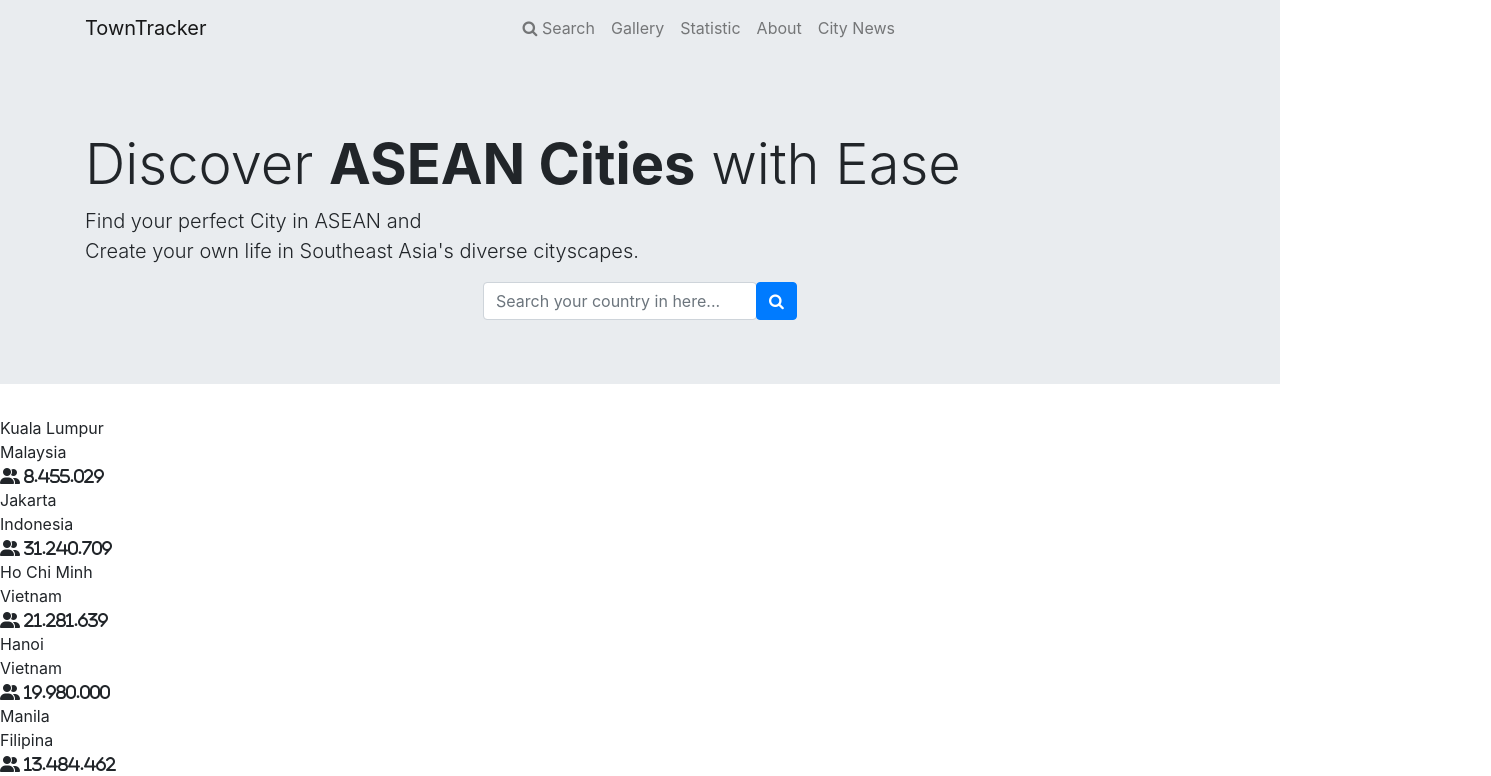
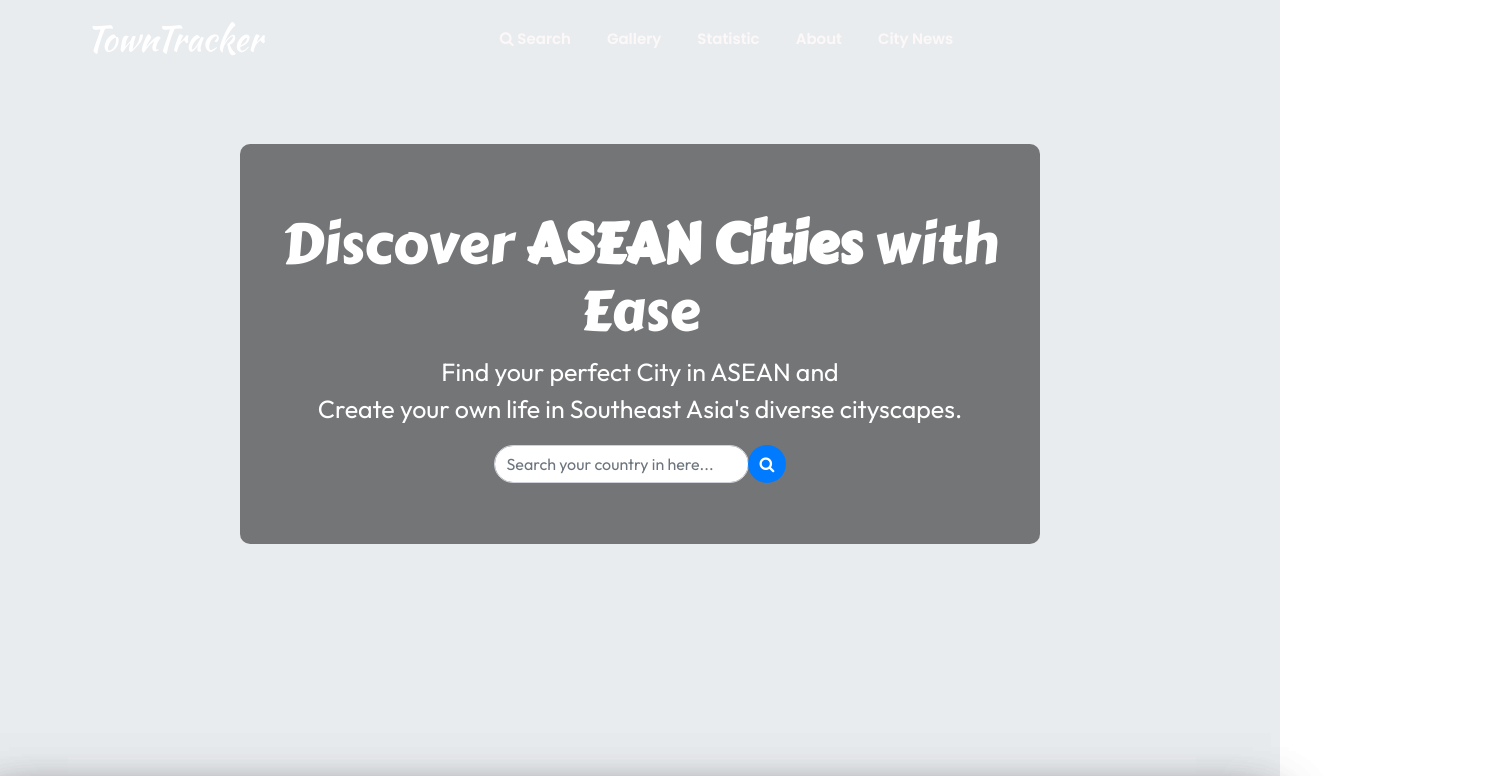
Before and after one commit to divaaharahap/divaaharahap, a plain HTML site: page index.html in a window 1280 px wide. Shown: the top 776 px of the page, 1491 px wide, since content can reach past the window. Drawn offline with nearby package versions, Linux system fonts and the light colour scheme; a script that the page names is missing; a web font is replaced by a local one.

Commit message:
Update index.html

```diff
--- a/index.html
+++ b/index.html
@@ -8,7 +8,7 @@
     <link rel="stylesheet" href="https://cdnjs.cloudflare.com/ajax/libs/font-awesome/6.4.0/css/all.min.css" integrity="sha512-iecdLmaskl7CVkqkXNQ/ZH/XLlvWZOJyj7Yy7tcenmpD1ypASozpmT/E0iPtmFIB46ZmdtAc9eNBvH0H/ZpiBw==" crossorigin="anonymous" referrerpolicy="no-referrer" />
     <link rel="stylesheet" href="https://cdn.jsdelivr.net/npm/bootstrap@4.6.2/dist/css/bootstrap.min.css" integrity="sha384-xOolHFLEh07PJGoPkLv1IbcEPTNtaed2xpHsD9ESMhqIYd0nLMwNLD69Npy4HI+N" crossorigin="anonymous">
     <link rel="stylesheet" href="https://cdnjs.cloudflare.com/ajax/libs/font-awesome/4.7.0/css/font-awesome.min.css">
-    <link rel="stylesheet" href="alo.css">
+    <link rel="stylesheet" href="style.css">
     <script src="https://cdn.jsdelivr.net/npm/jquery@3.5.1/dist/jquery.slim.min.js" integrity="sha384-DfXdz2htPH0lsSSs5nCTpuj/zy4C+OGpamoFVy38MVBnE+IbbVYUew+OrCXaRkfj" crossorigin="anonymous"></script>
     <script src="https://cdn.jsdelivr.net/npm/bootstrap@4.6.2/dist/js/bootstrap.bundle.min.js" integrity="sha384-Fy6S3B9q64WdZWQUiU+q4/2Lc9npb8tCaSX9FK7E8HnRr0Jz8D6OP9dO5Vg3Q9ct" crossorigin="anonymous"></script>
 
```
